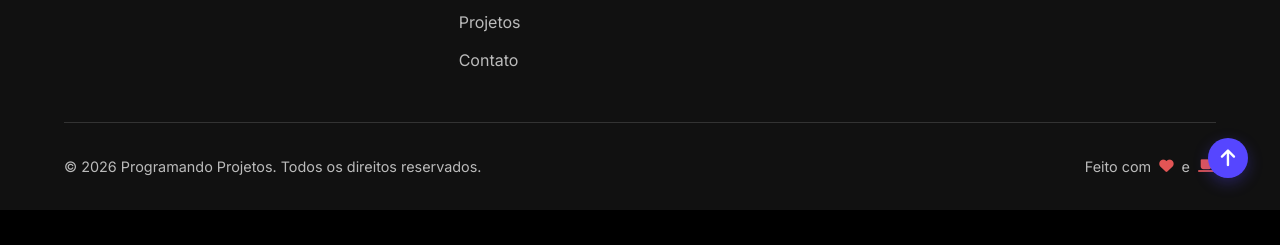
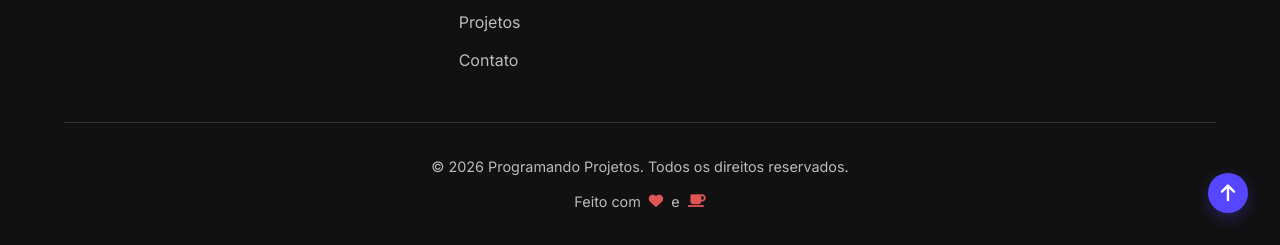
Before and after one commit to Programandoprojetos/Portfolio, a plain HTML site: page index.html in a window 1280 px wide. Shown: the part 8611-8856 px from the top of the page. Before the commit the page ends 8821 px from the top, so only its background shows below. Drawn offline with nearby package versions, Linux system fonts and the light colour scheme.

Commit message:
Add files via upload

```diff
--- a/index.html
+++ b/index.html
@@ -31,7 +31,7 @@
     <link href="https://fonts.googleapis.com/css2?family=Inter:wght@400;500;600;700&display=swap" rel="stylesheet" media="print" onload="this.media='all'">
     <noscript><link href="https://fonts.googleapis.com/css2?family=Inter:wght@400;500;600;700&display=swap" rel="stylesheet"></noscript>
 
-    <link rel="stylesheet" href="style.css">
+    <link rel="stylesheet" href="style.css?v=2">
 </head>
 <body class="dark-theme">
     <button id="theme-toggle" class="theme-toggle" aria-label="Alternar tema claro e escuro">
--- a/style.css
+++ b/style.css
@@ -1338,7 +1338,11 @@ footer {
     border-top: 1px solid var(--border-color);
     padding-top: 2rem;
     display: flex;
-    justify-content: space-between;
+    flex-direction: column;
+    align-items: center;
+    justify-content: center;
+    gap: 0.75rem;
+    text-align: center;
     color: var(--text-secondary);
     font-size: 0.9rem;
 }
```
